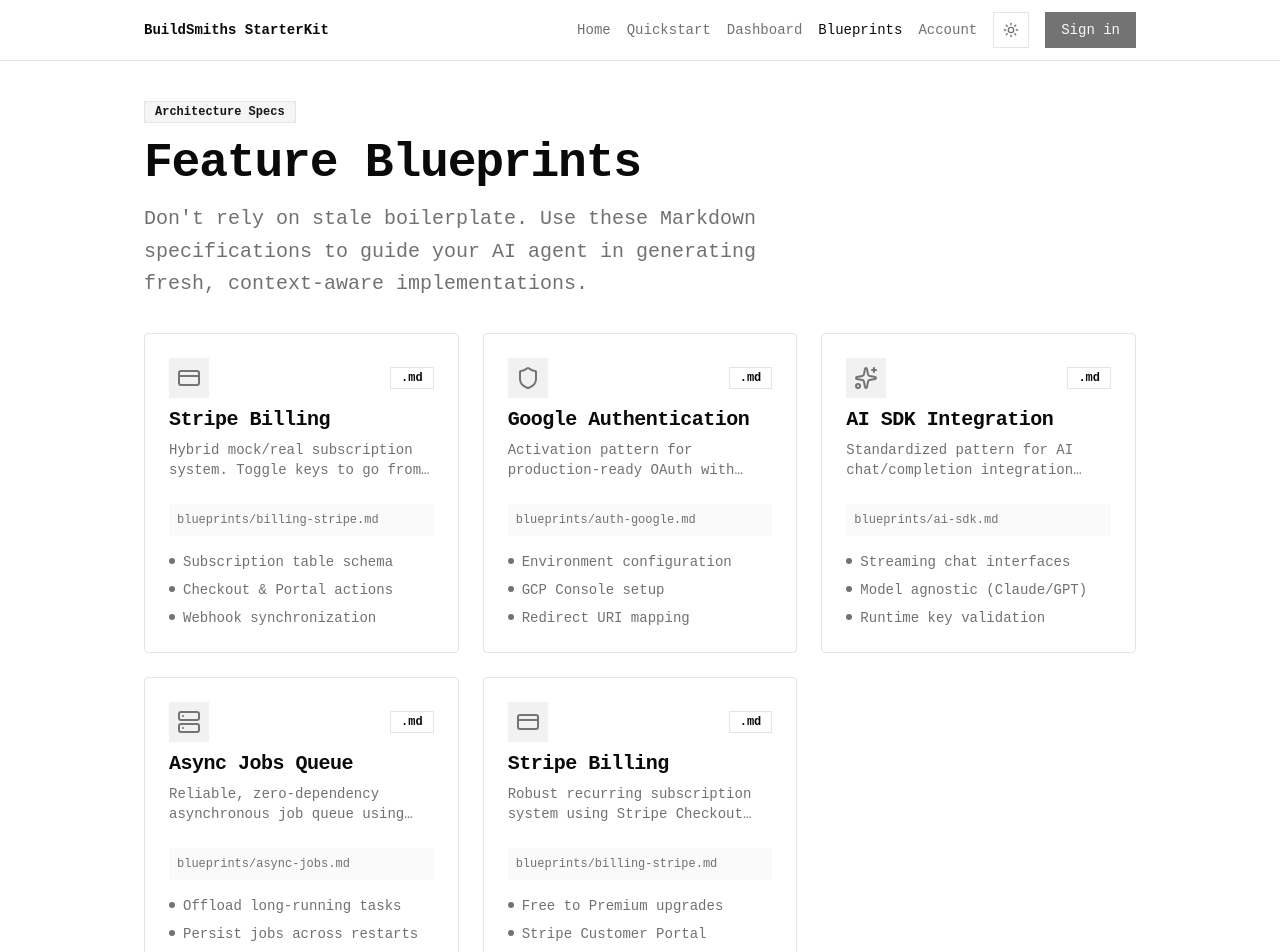
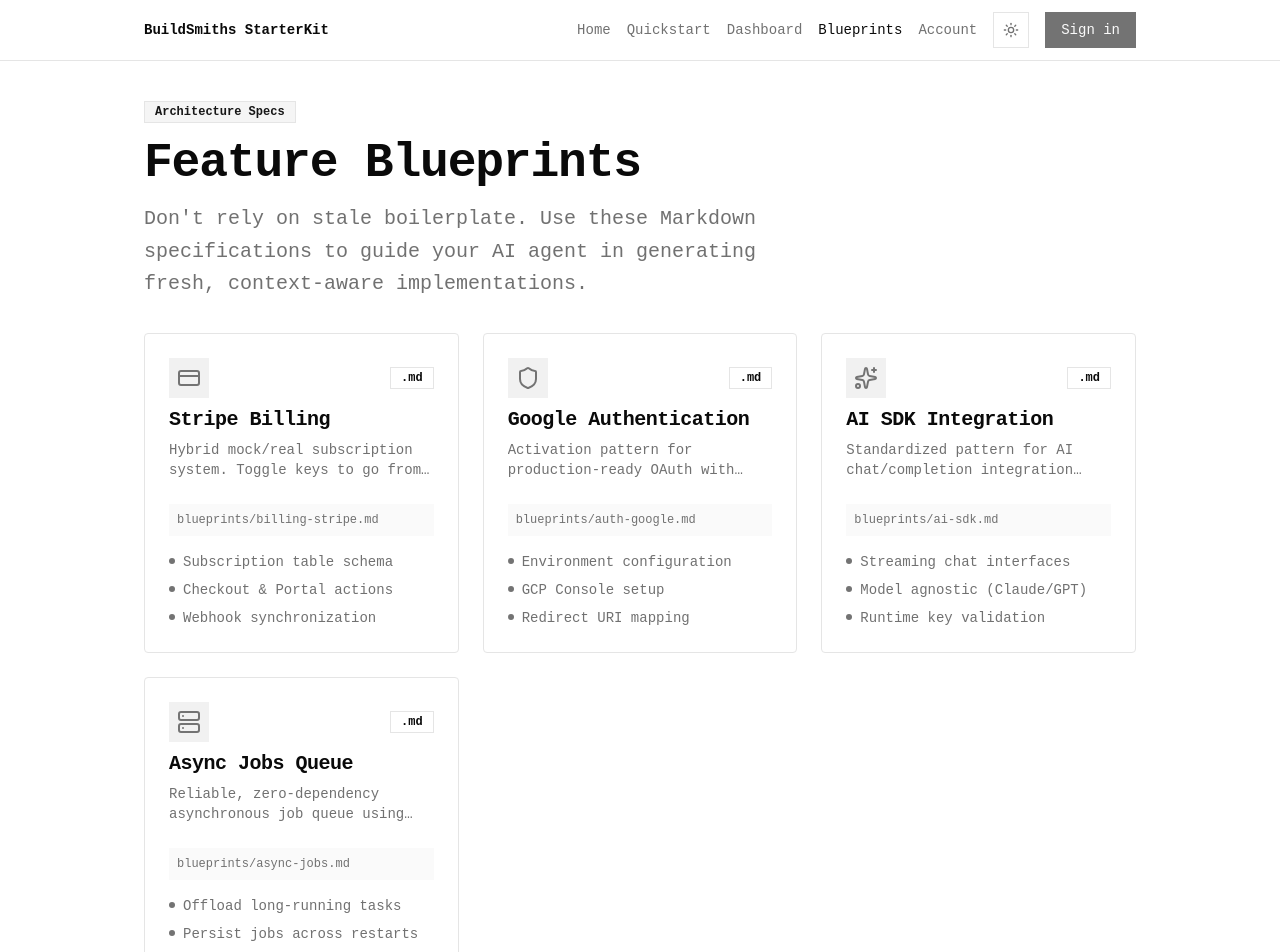
Before and after one commit to buildsmiths/buildsmiths-nextjs-postgres-stripe, a Next.js app: page /blueprints in a window 1280 px wide. Shown: the top 952 px of the page. Built offline with nearby package versions, Linux system fonts and the light colour scheme; no server answers.

Commit message:
feat: remove Stripe Billing blueprint for project simplification

```diff
--- a/app/blueprints/page.tsx
+++ b/app/blueprints/page.tsx
@@ -52,17 +52,6 @@ const blueprints = [
             "Offload long-running tasks",
             "Persist jobs across restarts",
             "Simple retry logic"
-        ]
-    },
-    {
-        title: "Stripe Billing",
-        file: "blueprints/billing-stripe.md",
-        icon: CreditCard,
-        description: "Robust recurring subscription system using Stripe Checkout and Customer Portal.",
-        objectives: [
-            "Free to Premium upgrades",
-            "Stripe Customer Portal",
-            "Webhook synchronization"
         ]
     }
 ];
```
